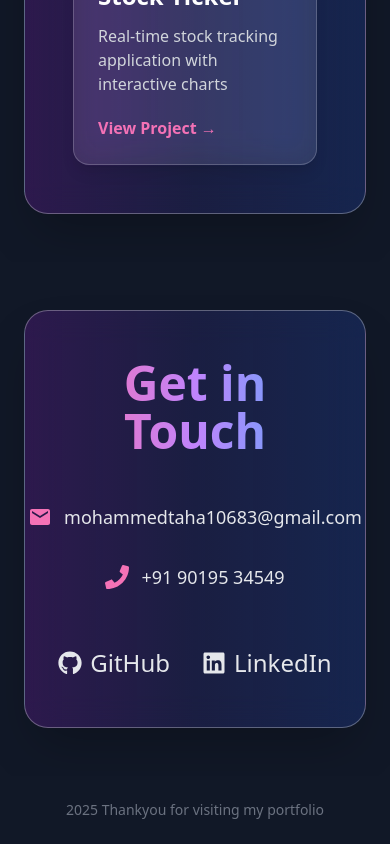
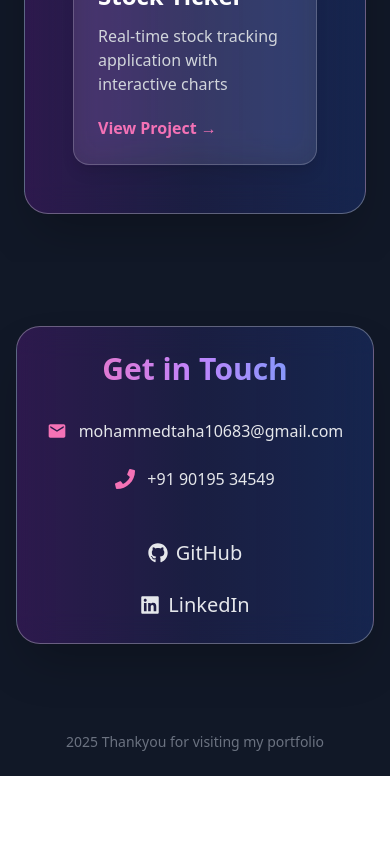
Before and after one commit to Mohammed-Taha55/Portfolio-frontend, a React (Vite) app in the folder my-portfolio/: page / in a window 390 px wide. Shown: the part 4965-5809 px from the top of the page. After the commit the page ends 5741 px from the top, so only its background shows below. Built offline with nearby package versions, Linux system fonts and the light colour scheme.

Commit message:
responsive

```diff
--- a/my-portfolio/src/components/Contacts.jsx
+++ b/my-portfolio/src/components/Contacts.jsx
@@ -5,12 +5,12 @@ export default function Contact() {
   return (
     <section
       id="contact"
-      className="py-12 flex flex-col justify-center px-6 sm:px-10 lg:px-20 relative overflow-hidden"
+      className="py-16 flex flex-col justify-center px-4 sm:px-8 lg:px-20 relative overflow-hidden"
     >
       {/* Gradient Blobs Background */}
       <div className="absolute inset-0 -z-10">
-        <div className="absolute -top-16 left-10 w-80 h-80 bg-gradient-to-br from-[#6EE7B7] via-[#3B82F6] to-[#9333EA] rounded-full blur-3xl opacity-25 animate-pulse"></div>
-        <div className="absolute bottom-0 right-10 w-80 h-80 bg-gradient-to-br from-[#FDE68A] via-[#FCA5A5] to-[#F43F5E] rounded-full blur-3xl opacity-25 animate-pulse"></div>
+        <div className="absolute -top-16 left-10 w-64 sm:w-80 h-64 sm:h-80 bg-gradient-to-br from-[#6EE7B7] via-[#3B82F6] to-[#9333EA] rounded-full blur-3xl opacity-25 animate-pulse"></div>
+        <div className="absolute bottom-0 right-10 w-64 sm:w-80 h-64 sm:h-80 bg-gradient-to-br from-[#FDE68A] via-[#FCA5A5] to-[#F43F5E] rounded-full blur-3xl opacity-25 animate-pulse"></div>
       </div>
 
       <div
@@ -20,7 +20,7 @@ export default function Contact() {
           mx-auto
           bg-gradient-to-r from-purple-900/40 via-indigo-900/30 to-blue-900/40
           backdrop-blur-lg
-          p-12 sm:p-16
+          p-6 sm:p-12 lg:p-16
           rounded-3xl
           shadow-2xl
           border border-white/30
@@ -31,24 +31,24 @@ export default function Contact() {
         "
       >
         {/* Section Title */}
-        <h2 className="text-5xl font-extrabold mb-12 text-center text-transparent bg-clip-text bg-gradient-to-r from-pink-400 via-purple-400 to-blue-400">
+        <h2 className="text-3xl sm:text-4xl lg:text-5xl font-extrabold mb-8 sm:mb-12 text-center text-transparent bg-clip-text bg-gradient-to-r from-pink-400 via-purple-400 to-blue-400">
           Get in Touch
         </h2>
 
         {/* Contact Info */}
-        <div className="flex flex-col gap-8 text-lg sm:text-xl items-center">
-          <p className="flex items-center gap-3">
-            <MdEmail className="text-pink-400 text-2xl" />
+        <div className="flex flex-col gap-6 sm:gap-8 text-base sm:text-lg lg:text-xl items-center">
+          <p className="flex items-center gap-3 text-center sm:text-left">
+            <MdEmail className="text-pink-400 text-xl sm:text-2xl" />
             <a
               href="mailto:mohammedtaha10683@gmail.com"
-              className="hover:text-pink-400 transition"
+              className="hover:text-pink-400 transition break-all"
             >
               mohammedtaha10683@gmail.com
             </a>
           </p>
 
-          <p className="flex items-center gap-3">
-            <FaPhone className="text-pink-400 text-2xl" />
+          <p className="flex items-center gap-3 text-center sm:text-left">
+            <FaPhone className="text-pink-400 text-xl sm:text-2xl" />
             <a
               href="tel:+919019534549"
               className="hover:text-pink-400 transition"
@@ -58,12 +58,12 @@ export default function Contact() {
           </p>
 
           {/* Extra links (GitHub + LinkedIn) */}
-          <div className="flex gap-8 mt-6">
+          <div className="flex flex-col sm:flex-row gap-6 sm:gap-8 mt-6">
             <a
               href="https://github.com/Mohammed-Taha55"
               target="_blank"
               rel="noopener noreferrer"
-              className="hover:text-white transition text-2xl flex items-center gap-2"
+              className="hover:text-white transition text-xl sm:text-2xl flex items-center gap-2 justify-center"
             >
               <FaGithub /> GitHub
             </a>
@@ -71,7 +71,7 @@ export default function Contact() {
               href="https://www.linkedin.com/in/mohammed-taha-aa449733a"
               target="_blank"
               rel="noopener noreferrer"
-              className="hover:text-blue-400 transition text-2xl flex items-center gap-2"
+              className="hover:text-blue-400 transition text-xl sm:text-2xl flex items-center gap-2 justify-center"
             >
               <FaLinkedin /> LinkedIn
             </a>
```
